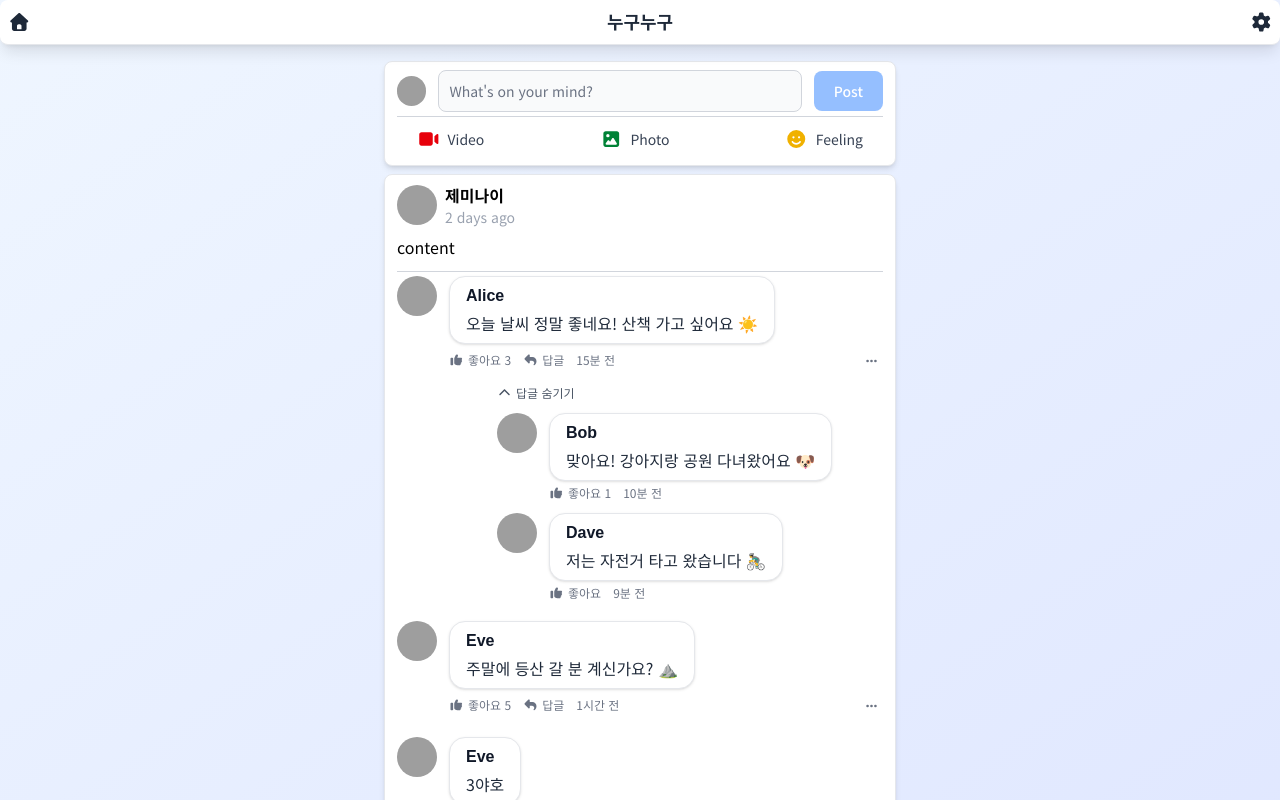
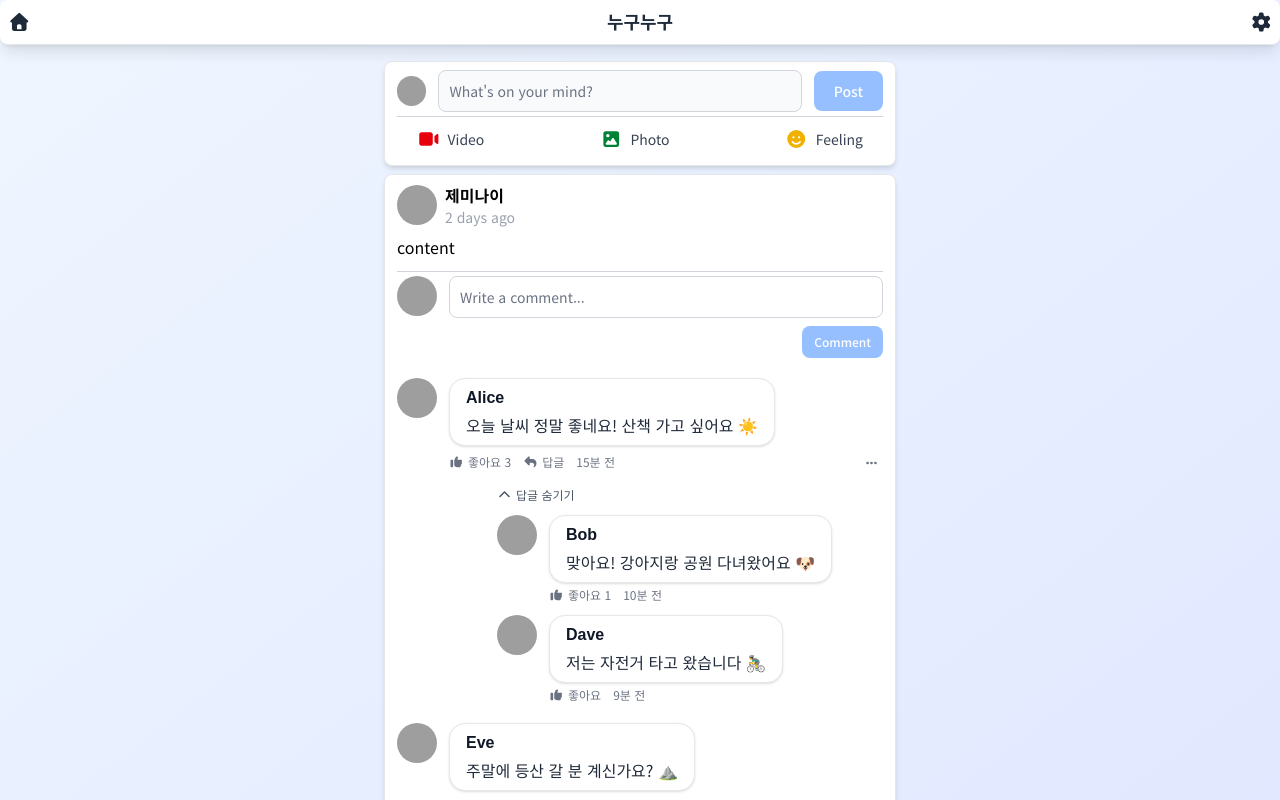
Before and after one commit to 1119xkwks/msa-k8s-taek-story, a React (Vite) app in the folder taek-story-react/taek-story-user/: page / in a window 1280 px wide. Shown: the top 800 px of the page. Built offline with nearby package versions, Linux system fonts and the light colour scheme; grey boxes are pictures that could not be loaded; a web font is replaced by a local one.

Commit message:
comment 등록

```diff
--- a/taek-story-react/taek-story-user/src/components/post/PostCardComment.jsx
+++ b/taek-story-react/taek-story-user/src/components/post/PostCardComment.jsx
@@ -1,7 +1,9 @@
 import "./PostCardComment.css";
 
-import { useMemo, useState } from "react";
+import { useEffect, useMemo, useState } from "react";
 import CommentItem from "./comment/CommentItem.jsx";
+import { Avatar, Button, Textarea } from "flowbite-react";
+import CommentComposer from "./comment/CommentComposer.jsx";
 
 const PostCardComment = ({ comments }) => {
   const sampleComments = useMemo(
@@ -106,18 +108,39 @@ const PostCardComment = ({ comments }) => {
     [],
   );
 
-  const data = comments && comments.length > 0 ? comments : sampleComments;
+  const initialComments =
+    comments && comments.length > 0 ? comments : sampleComments;
+  const [allComments, setAllComments] = useState(initialComments);
+  useEffect(() => {
+    setAllComments(comments && comments.length > 0 ? comments : sampleComments);
+  }, [comments, sampleComments]);
 
-  const hasToggle = data.length >= 3;
+  const hasToggle = allComments.length >= 3;
   const [expanded, setExpanded] = useState(!hasToggle);
 
   const visibleComments = useMemo(
-    () => (expanded ? data : data.slice(0, 3)),
-    [expanded, data],
+    () => (expanded ? allComments : allComments.slice(0, 3)),
+    [expanded, allComments],
   );
+
+  const handleAddComment = (value) => {
+    const newComment = {
+      id: `new-${Date.now()}`,
+      author: { name: "You", avatarUrl: "https://i.pravatar.cc/40?u=you" },
+      content: value,
+      createdAt: new Date().toISOString(),
+      likes: 0,
+      replies: [],
+    };
+    setAllComments((prev) => [newComment, ...prev]);
+    setExpanded(true);
+  };
 
   return (
     <div className="post-card-comment">
+      {/* Comment composer */}
+      <CommentComposer onSubmit={handleAddComment} />
+
       <ul role="list" className="space-y-5">
         {visibleComments.map((comment) => (
           <li key={comment.id}>
@@ -135,7 +158,7 @@ const PostCardComment = ({ comments }) => {
           >
             {expanded
               ? "Hide comments"
-              : `See more comments (${data.length - 3})`}
+              : `See more comments (${allComments.length - 3})`}
           </button>
         </div>
       )}
--- /dev/null
+++ b/taek-story-react/taek-story-user/src/components/post/comment/CommentComposer.css
@@ -0,0 +1,18 @@
+@import 'tailwindcss';
+
+/* 댓글 작성 컴포저 */
+.comment-composer {
+    @apply flex gap-3 items-start;
+}
+.comment-composer .composer-area {
+    @apply flex-1 min-w-0;
+}
+.comment-composer .composer-textarea {
+    @apply w-full resize-none rounded-lg border border-gray-300 bg-white text-gray-900 text-sm p-2.5 focus:outline-none focus:ring-2 focus:ring-blue-500 focus:border-blue-500;
+}
+.comment-composer .composer-actions {
+    @apply mt-2 flex justify-end;
+}
+.comment-composer .commenting-button:disabled {
+    @apply bg-blue-500/50 cursor-not-allowed;
+}
--- /dev/null
+++ b/taek-story-react/taek-story-user/src/components/post/comment/CommentComposer.jsx
@@ -0,0 +1,46 @@
+import "./CommentComposer.css";
+import { useState } from "react";
+import { Avatar, Button, Textarea } from "flowbite-react";
+
+const CommentComposer = ({ onSubmit }) => {
+  const [text, setText] = useState("");
+  const [rows, setRows] = useState(1);
+
+  const handlePost = () => {
+    const value = text.trim();
+    if (!value) return;
+    if (onSubmit) onSubmit(value);
+    setText("");
+    setRows(1);
+  };
+
+  return (
+    <div className="comment-composer">
+      <Avatar img="https://i.pravatar.cc/40?u=you" alt="Your avatar" rounded />
+      <div className="composer-area">
+        <Textarea
+          className="composer-textarea"
+          placeholder="Write a comment..."
+          value={text}
+          rows={rows}
+          onChange={(e) => setText(e.target.value)}
+          onFocus={() => setRows(3)}
+          onBlur={() => !text && setRows(1)}
+        />
+        <div className="composer-actions">
+          <Button
+            className="commenting-button"
+            size="xs"
+            color="blue"
+            onClick={handlePost}
+            disabled={!text.trim()}
+          >
+            Comment
+          </Button>
+        </div>
+      </div>
+    </div>
+  );
+};
+
+export default CommentComposer;
```
